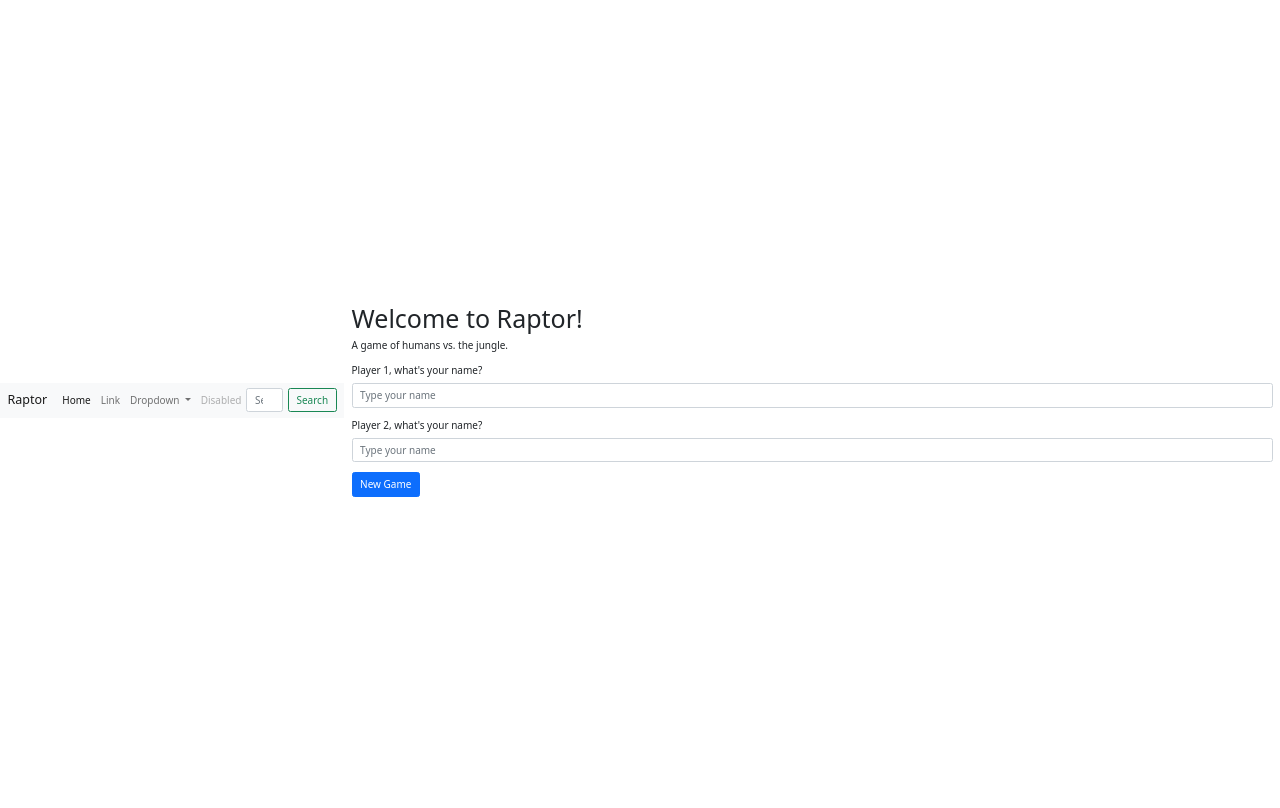
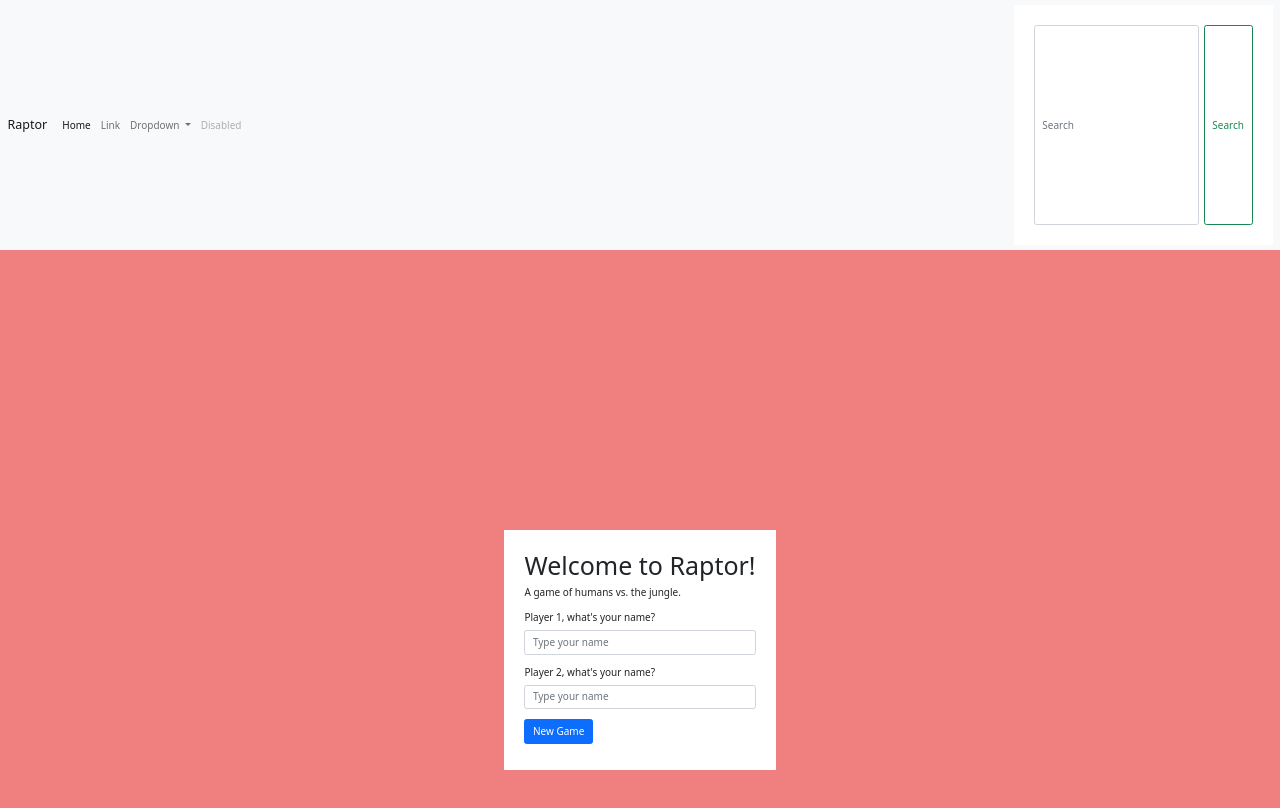
Before and after one commit to jonathanherman1/raptor-GA-SEI, a plain HTML site: page html/index.html in a window 1280 px wide. Drawn offline with nearby package versions, Linux system fonts and the light colour scheme.

Commit message:
Add basic styling to form for testing

```diff
--- a/css/style.css
+++ b/css/style.css
@@ -22,8 +22,19 @@ body {
     font-family: system-ui, -apple-system, BlinkMacSystemFont, "Segoe UI",
       Roboto, Oxygen-Sans, Ubuntu, Cantarell, "Helvetica Neue", sans-serif;
     margin: 0;
+    min-height: 100vh;
+    background-color: lightcoral;
+}
+
+.game {
+    min-height: 100vh;
     display: flex;
     justify-content: center;
     align-items: center;
-    min-height: 100vh;
 }
+
+form {
+    background-color: white;
+    padding: 20px;
+    height: 30vh;
+}
```
